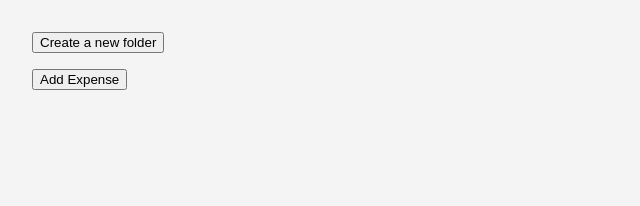
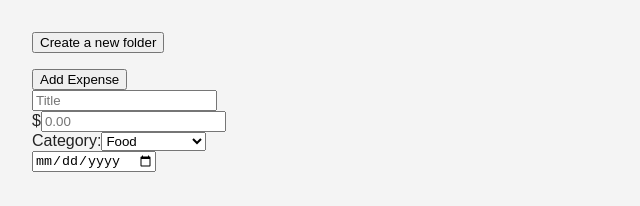
Before and after one commit to vathozdev/testrevision, a website built with webpack: page src/template.html in a window 1280 px wide. Both pictures are taken after a click on the button "Add Expense". Shown: the whole page, without its empty margins (0-640 px from the left). Built offline with nearby package versions, Linux system fonts and the light colour scheme.

Commit message:
feat: update bundle files and modify index.html to reference new bundle feat: change expense form display style to 'block' on button click

```diff
--- a/src/dom.js
+++ b/src/dom.js
@@ -78,7 +78,7 @@ mainArea.appendChild(form);
 container.appendChild(mainArea);
 
 addExpenseBtn.addEventListener("click", () => {
-  form.style.display = "hidden"
+  form.style.display = "block"
 })
 
 const folderManager = new FolderManager();
```
Also changed, not shown: dist/index.html, 4 other files.
